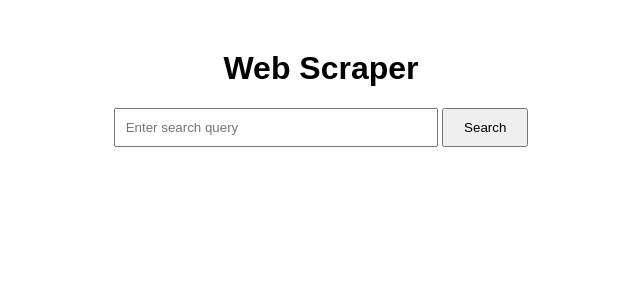
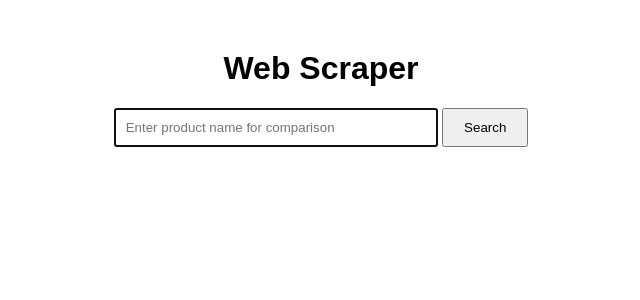
Before and after one commit to ommehta4920/EcomVision-project, a Django app: page /scraper/ in a window 1280 px wide. Shown: the top 300 px of the page, without its empty margins (319-959 px from the left). Run offline with Django 4.2, Linux system fonts and the light colour scheme.

Commit message:
Integrate scraper function and validate field

```diff
--- a/EcomVision/user/templates/scraper.html
+++ b/EcomVision/user/templates/scraper.html
@@ -14,7 +14,7 @@
     <h1>Web Scraper</h1>
     <form action="/scraper/" method="post">
         {% csrf_token %}
-        <input type="text" name="query" id="searchQuery" placeholder="Enter search query">
+        <input type="text" name="query" id="searchQuery" placeholder="Enter product name for comparison" pattern="\S.*" title="Please enter a product name" autofocus required>
         <button type="submit">Search</button>
 <!--        <button type="submit" onclick="runScraper()">Search</button>-->
     </form>
--- a/EcomVision/user/views.py
+++ b/EcomVision/user/views.py
@@ -183,11 +183,13 @@ class ScraperPage(View):
         return render(request, "scraper.html")
 
     def post(self, request):
-        query = request.POST.get("query", "").strip()
+        query = request.POST["query"]
 
-        if not query:
-            messages.error(request, "Please Provide Input")
-            return redirect("/scraper")
+        print("\n ********* query :-"+query+"\n")
+
+        # if not query:
+        #     messages.error(request, "Please Provide Input")
+        #     return redirect("/scraper")
 
         project_path = os.path.join(os.path.dirname(os.path.abspath(__file__)), "../ecom_scraper")
 
@@ -198,7 +200,7 @@ class ScraperPage(View):
 
         try:
             subprocess.run(["scrapy", "crawl", "ecom_spider", "-a", f"query={query}"], cwd=project_path, env=env, check=True)
-            messages.success(request, f"Scraping started for: {query}")
+            messages.success(request, f"Scraping completed for: {query}")
         except subprocess.CalledProcessError as e:
             messages.error(request, f"Scrapy encountered an error: {e}")
-        return redirect("/scraper")
+        return redirect("/")
--- a/requirements.txt
+++ b/requirements.txt
@@ -4,3 +4,4 @@ scrapy
 scrapy-selenium
 scrapy-user-agents
 scrapy-rotating-proxies
+webdriver_manager
```
Also changed, not shown: EcomVision/user/templates/home.html (+21 -16 lines).
